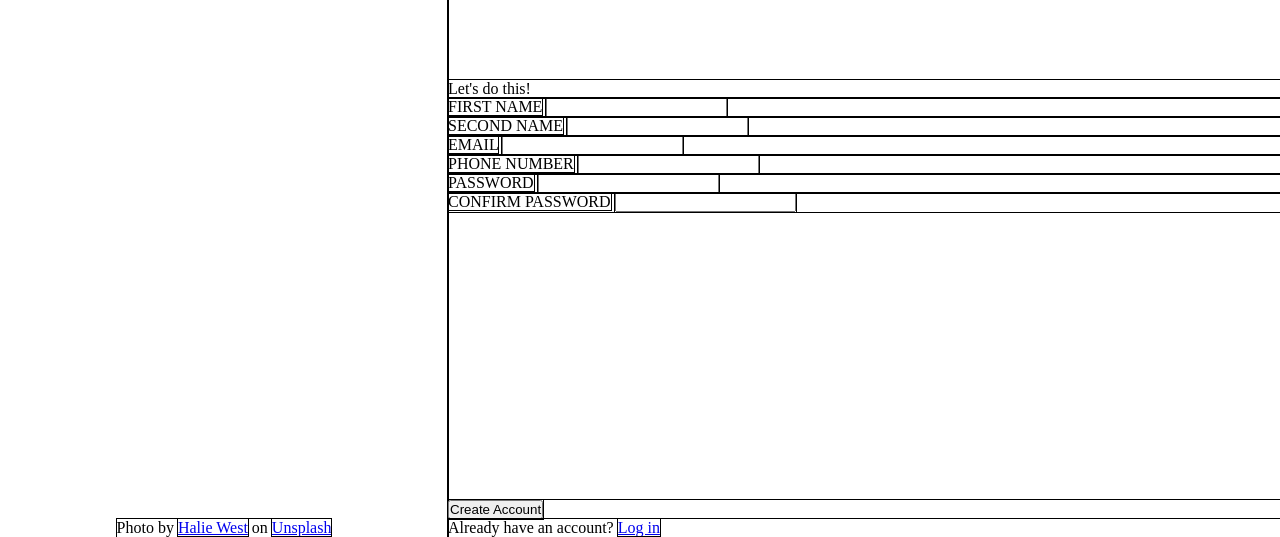
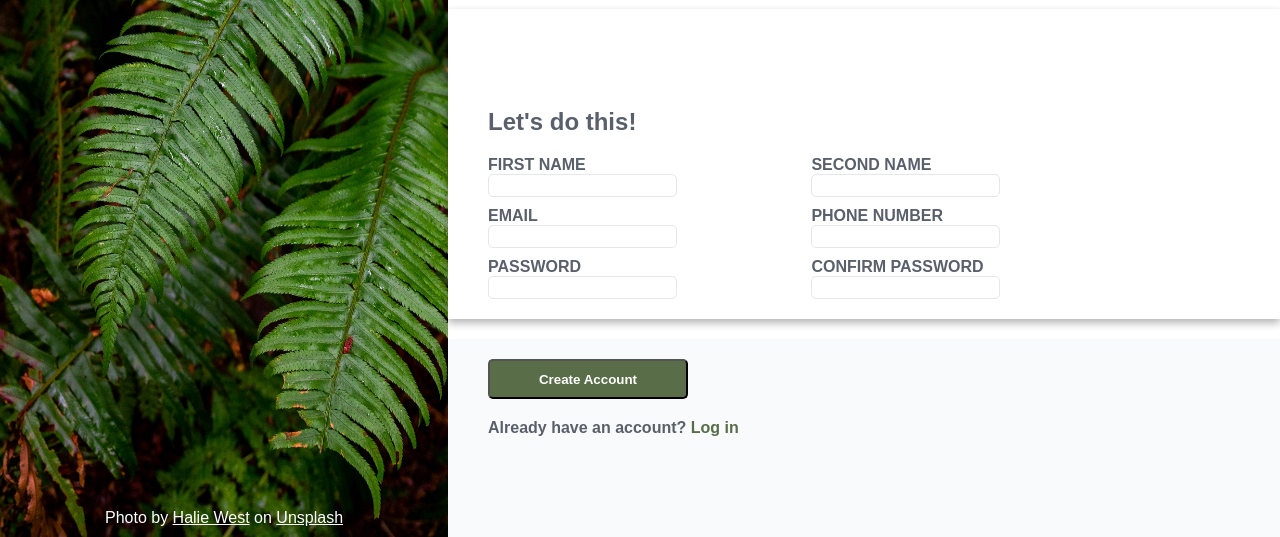
Before and after one commit to 4bdullah7eeshan/sign-up-form, a plain HTML site: page index.html in a window 1280 px wide. Shown: the part 263-800 px from the top of the page. Drawn offline with Linux system fonts and the light colour scheme.

Commit message:
feat: finalize and implement the design
To-do: Add final touches, optimize and clean the code.

```diff
--- a/css/style.css
+++ b/css/style.css
@@ -1,8 +1,16 @@
+@font-face {
+    font-family: norse-bold;
+    src: url(../assets/Norse-Bold.otf);
+}
+
+/* Whole Document */
+
 * {
     margin: 0;
     padding: 0;
     box-sizing: border-box;
-    outline: 1px solid black;
+    color: #59606b;
+    font-family: Arial, Helvetica, sans-serif;
 }
 
 body {
@@ -13,9 +21,13 @@ body {
     height: 100vh;
 }
 
+
+/* Left Side */
+
 .background-image {
+    position: relative;
     flex: 0 0 35%;
-    height: 100%;
+    height: 100vh;
     /* for containers */
     display: flex;
     flex-direction: column;
@@ -23,12 +35,22 @@ body {
     align-items: stretch;
 }
 
+.image {
+    height: 100vh;
+    width: 100%;
+    position: absolute;
+    z-index: -1;
+
+}
+
 .logo-container {
+    margin-top: 100px;
     display: flex;
     flex-direction: row;
-    height: 120px;
+    height: 20%;
     justify-content: center;
     align-items: center;
+    background-color: rgba(0, 0, 0, 0.5);
 }
 
 .logo {
@@ -36,16 +58,131 @@ body {
     width: auto;
 }
 
+.logo-text {
+    color: white;
+    font-family: norse-bold;
+    font-size: 80px;
+}
+
+
 .image-credits {
     align-self: center;
+    justify-self: flex-end;
+    color: white;
+    margin-bottom: 10px;
 }
+
+.image-credits a {
+    color: white;
+}
+
+/* Right Side */
 
 .form {
     flex: 1;
-    height: 100%;
+    height: 100vh;
+    display: flex;
+    flex-direction: column;
+    justify-content: flex-start;
+    align-items: stretch;
+    gap: 20px;
+}
+
+.fill {
     display: flex;
     flex-direction: column;
     justify-content: space-between;
-    align-items: stretch;
+    align-items: flex-start;
+    gap: 10px;
+}
+
+.name-section,
+.contact-section,
+.password-section {
+    display: flex;
+    flex-direction: row;
+    justify-content: space-between;
+    align-items: flex-start;
+    width: 70%;
+}
+
+.input-section {
+    box-shadow: 0 4px 8px rgba(0, 0, 0, 0.3);
+}
+
+.label-input {
+    display: flex;
+    flex-direction: column;
+    justify-content: space-between;
+    align-items: flex-start;
+}
+
+button {
+    background-color: #596D48;
+    color: white;
+    border-radius: 5px;
+    width: 200px;
+    height: 40px;
+    padding: 5px 10px 5px 10px;
+    text-align: center;
+    font-weight: bold;
+}
+
+label,
+.login {
+    font-weight: 600;
+}
+
+.description,
+.submit-buttons {
+    background-color: #f9fafb;
+}
+
+.description,
+.input-section,
+.submit-buttons {
+    padding: 20px 60px 20px 40px;
+    flex: auto;
+}
+
+.bold {
+    font-weight: bold;
+    font-size: 24px;
+}
+
+input:invalid {
+    outline: 1px solid red;
+}
+
+input:focus {
+    outline: 1px solid blue;
+    box-shadow: 0 1px 2px rgba(0, 0, 0, 0.1);
+}
+
+input {
+    border: 1px solid #E5E7EB;
+    padding: 3px 5px 3px 5px;
+    border-radius: 5px;
 
 }
+
+.login > a {
+    font-weight: bold;
+    color: #596D48;
+    text-decoration: none;
+}
+
+.submit-buttons {
+    display: flex;
+    flex-direction: column;
+    gap: 20px;
+}
+
+.description,
+.input-section {
+    display: flex;
+    flex-direction: column;
+    justify-content: flex-end;
+    align-items: stretch;
+    gap: 20px;
+}
--- a/index.html
+++ b/index.html
@@ -8,6 +8,7 @@
 </head>
 <body>
     <div class="background-image">
+        <img src="./assets/background.jpg" alt="" class="image">
         <div class="logo-container">
             <img src="./assets/odin-lined.png" alt="Odin Lined Logo" class="logo">
             <div class="logo-text">ODIN</div>
@@ -16,42 +17,48 @@
     </div>
     <div class="form">
         <div class="description">
-            <div>This is not a real online service! You know you need something like in your life to help you realize your deepest dreams. Sign up <em>now</em> to get started.</div>
-            <div>You <em>know</em> you want to</div>
+            <div class="bold">This is not a real online service! You know you need something like this in your life to help you realize your deepest dreams. Sign up <em>now</em> to get started.</div>
+            <div class="bold">You <em>know</em> you want to.</div>
         </div>
-        <div class="input-form">
-            <div>Let's do this!</div>
-            <form action="" method="post">
-                <div>
+        <div class="input-section">
+            <div class="bold">Let's do this!</div>
+            <div class="fill">
+                <div class="name-section">
+                    <div class="label-input">
                         <label for="first_name">FIRST NAME</label>
                         <input type="text" id="first_name" name="first_name">
                     </div>
-                <div>
+                    <div class="label-input">
                         <label for="second_name">SECOND NAME</label>
                         <input type="text" id="second_name" name="second_name">
                     </div>
-                <div>
+                </div>
+                <div class="contact-section">
+                    <div class="label-input">
                         <label for="email">EMAIL</label>
                         <input type="email" id="email" name="email">
                     </div>
-                <div>
+                    <div class="label-input">
                         <label for="phone_number">PHONE NUMBER</label>
                         <input type="text" id="phone_number" name="phone_number">
                     </div>
-                <div>
+                </div>
+                <div class="password-section">
+                    <div class="label-input">
                         <label for="password">PASSWORD</label>
                         <input type="password" id="password" name="password">
                     </div>
-                <div>
+                    <div class="label-input">
                         <label for="confirmed_password">CONFIRM PASSWORD</label>
                         <input type="password" id="confirmed_password" name="confirmed_password">
                     </div>
-            </form>
+                </div>
+            </div>
         </div>
 
         <div class="submit-buttons">
-            <button type="submit">Create Account</button>
-            <div>Already have an account? <a href="#">Log in</a></div>
+            <button type="button">Create Account</button>
+            <div class="login">Already have an account? <a href="https://www.youtube.com/watch?v=xvFZjo5PgG0" target="_blank" rel="noopener noreferrer">Log in</a></div>
         </div>
     </div>
 </body>
```
Lines whose indentation alone changed are shown as unchanged.
